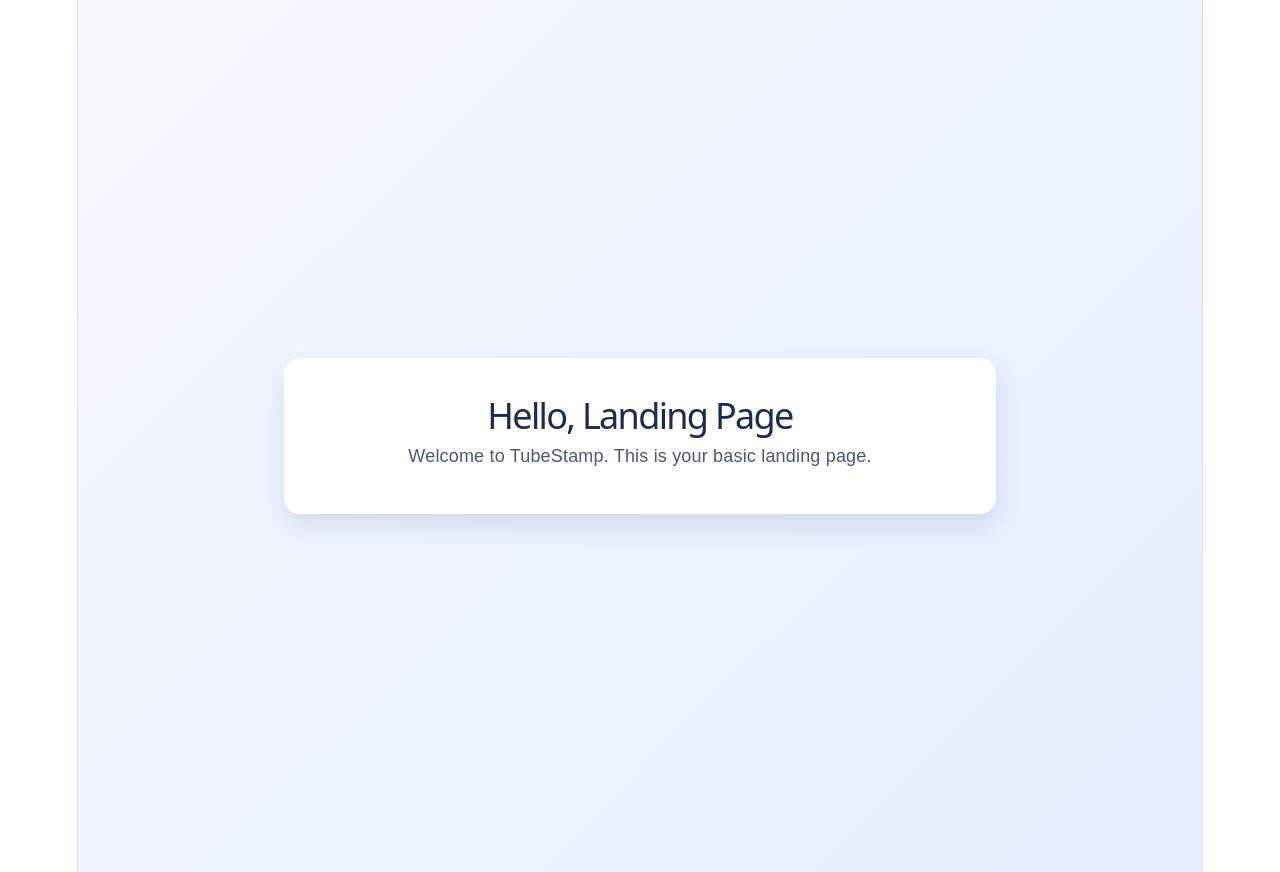
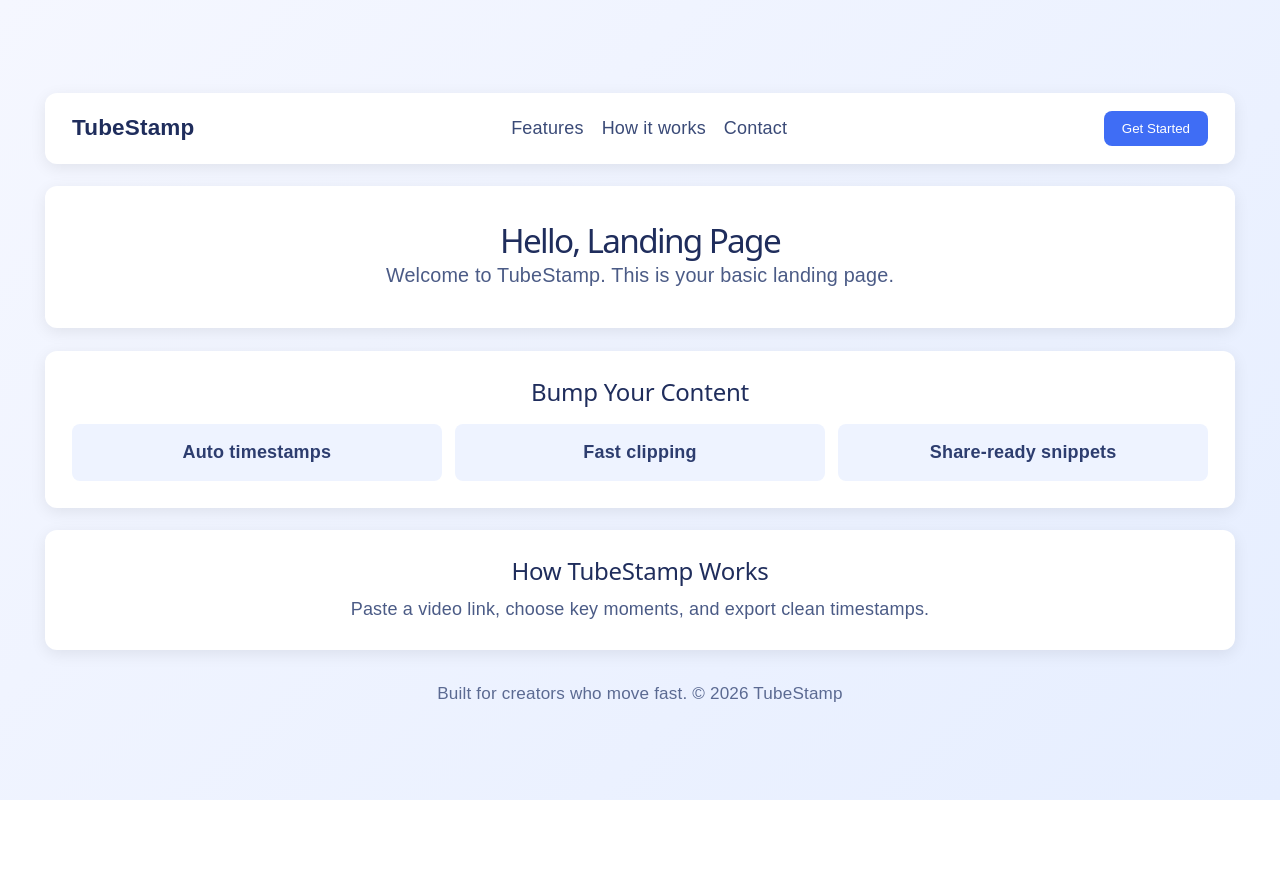
Before and after one commit to KwandileMgenge/tubestampprod, a React (Vite) app: page / in a window 1280 px wide. After the commit the page ends 800 px from the top, so only its background shows below. Built offline with nearby package versions, Linux system fonts and the light colour scheme.

Commit message:
All components rendered to the screen

```diff
--- a/src/index.css
+++ b/src/index.css
@@ -55,11 +55,9 @@
 }
 
 #root {
-  width: 1126px;
-  max-width: 100%;
-  margin: 0 auto;
+  width: 100%;
+  margin: 0;
   text-align: center;
-  border-inline: 1px solid var(--border);
   min-height: 100svh;
   display: flex;
   flex-direction: column;
--- a/src/unAuth/components/BumpUps.css
+++ b/src/unAuth/components/BumpUps.css
@@ -0,0 +1,26 @@
+.bump-ups {
+  background-color: #ffffff;
+  border-radius: 12px;
+  padding: 1.5rem;
+  box-shadow: 0 4px 16px rgba(0, 0, 0, 0.08);
+}
+
+.bump-ups h2 {
+  margin: 0 0 1rem;
+  color: #1f2d5c;
+}
+
+.bump-grid {
+  display: grid;
+  grid-template-columns: repeat(3, minmax(0, 1fr));
+  gap: 0.75rem;
+}
+
+.bump-item {
+  background-color: #eef3ff;
+  border-radius: 8px;
+  padding: 0.85rem;
+  text-align: center;
+  color: #2d3d6f;
+  font-weight: 600;
+}
--- a/src/unAuth/components/BumpUps.jsx
+++ b/src/unAuth/components/BumpUps.jsx
@@ -0,0 +1,16 @@
+import "./BumpUps.css";
+
+const BumpUps = () => {
+  return (
+    <section className="bump-ups" id="features">
+      <h2>Bump Your Content</h2>
+      <div className="bump-grid">
+        <article className="bump-item">Auto timestamps</article>
+        <article className="bump-item">Fast clipping</article>
+        <article className="bump-item">Share-ready snippets</article>
+      </div>
+    </section>
+  );
+};
+
+export default BumpUps;
--- a/src/unAuth/components/Footer.css
+++ b/src/unAuth/components/Footer.css
@@ -0,0 +1,10 @@
+.footer {
+  text-align: center;
+  color: #5b6a92;
+  padding: 0.5rem 0 0;
+}
+
+.footer p {
+  margin: 0;
+  font-size: 0.95rem;
+}
--- a/src/unAuth/components/Footer.jsx
+++ b/src/unAuth/components/Footer.jsx
@@ -0,0 +1,11 @@
+import "./Footer.css";
+
+const Footer = () => {
+  return (
+    <footer className="footer" id="contact">
+      <p>Built for creators who move fast. © 2026 TubeStamp</p>
+    </footer>
+  );
+};
+
+export default Footer;
--- a/src/unAuth/components/LandingPage.css
+++ b/src/unAuth/components/LandingPage.css
@@ -1,30 +1,55 @@
 .landing-page {
   min-height: 100vh;
+  width: 100%;
+  padding: 2.5rem;
+  background: linear-gradient(135deg, #f5f7ff 0%, #e6eeff 100%);
+  font-family: Arial, sans-serif;
   display: flex;
   align-items: center;
   justify-content: center;
-  padding: 2rem;
-  background: linear-gradient(135deg, #f5f7ff 0%, #e6eeff 100%);
-  font-family: Arial, sans-serif;
+  box-sizing: border-box;
+}
+
+.landing-container {
+  width: 100%;
+  max-width: 1200px;
+  margin: 0 auto;
+  display: flex;
+  flex-direction: column;
+  gap: 1.25rem;
 }
 
 .landing-card {
-  width: min(100%, 640px);
+  width: 100%;
+  box-sizing: border-box;
   background-color: #ffffff;
-  border-radius: 16px;
-  padding: 2.5rem 2rem;
-  text-align: center;
-  box-shadow: 0 12px 28px rgba(14, 30, 84, 0.12);
+  border-radius: 12px;
+  padding: 2.25rem 2rem;
+  box-shadow: 0 4px 16px rgba(0, 0, 0, 0.08);
 }
 
 .landing-card h1 {
-  margin: 0 0 0.75rem;
-  font-size: 2rem;
-  color: #1b2a57;
+  margin: 0 0 0.5rem;
+  font-size: 1.85rem;
+  color: #1f2d5c;
 }
 
 .landing-card p {
   margin: 0;
-  font-size: 1rem;
-  color: #4a5678;
+  font-size: 1.1rem;
+  color: #4b5b86;
 }
+
+@media (max-width: 768px) {
+  .landing-page {
+    padding: 1rem;
+  }
+
+  .landing-container {
+    width: 100%;
+  }
+
+  .landing-card {
+    padding: 1.5rem 1.25rem;
+  }
+}
--- a/src/unAuth/components/LandingPage.jsx
+++ b/src/unAuth/components/LandingPage.jsx
@@ -1,12 +1,22 @@
 import "./LandingPage.css";
+import NavBar from "./NavBar";
+import BumpUps from "./BumpUps";
+import Timestamp from "./Timestamp";
+import Footer from "./Footer";
 
 const LandingPage = () => {
   return (
     <main className="landing-page">
-      <section className="landing-card">
-        <h1>Hello, Landing Page</h1>
-        <p>Welcome to TubeStamp. This is your basic landing page.</p>
-      </section>
+      <div className="landing-container">
+        <NavBar />
+        <section className="landing-card">
+          <h1>Hello, Landing Page</h1>
+          <p>Welcome to TubeStamp. This is your basic landing page.</p>
+        </section>
+        <BumpUps />
+        <Timestamp />
+        <Footer />
+      </div>
     </main>
   );
 };
--- a/src/unAuth/components/NavBar.css
+++ b/src/unAuth/components/NavBar.css
@@ -0,0 +1,36 @@
+.nav-bar {
+  display: flex;
+  align-items: center;
+  justify-content: space-between;
+  gap: 1rem;
+  padding: 1rem 1.5rem;
+  background-color: #ffffff;
+  border-radius: 12px;
+  box-shadow: 0 4px 16px rgba(0, 0, 0, 0.08);
+}
+
+.nav-brand {
+  font-size: 1.25rem;
+  font-weight: 700;
+  color: #1f2d5c;
+}
+
+.nav-links {
+  display: flex;
+  gap: 1rem;
+}
+
+.nav-links a {
+  color: #3a4a77;
+  text-decoration: none;
+  font-weight: 500;
+}
+
+.nav-btn {
+  border: none;
+  background-color: #3f6df5;
+  color: #ffffff;
+  padding: 0.55rem 1rem;
+  border-radius: 8px;
+  cursor: pointer;
+}
--- a/src/unAuth/components/NavBar.jsx
+++ b/src/unAuth/components/NavBar.jsx
@@ -0,0 +1,19 @@
+import "./NavBar.css";
+
+const NavBar = () => {
+  return (
+    <header className="nav-bar">
+      <div className="nav-brand">TubeStamp</div>
+      <nav className="nav-links">
+        <a href="#features">Features</a>
+        <a href="#how-it-works">How it works</a>
+        <a href="#contact">Contact</a>
+      </nav>
+      <button className="nav-btn" type="button">
+        Get Started
+      </button>
+    </header>
+  );
+};
+
+export default NavBar;
--- a/src/unAuth/components/Timestamp.css
+++ b/src/unAuth/components/Timestamp.css
@@ -0,0 +1,16 @@
+.timestamp {
+  background-color: #ffffff;
+  border-radius: 12px;
+  padding: 1.5rem;
+  box-shadow: 0 4px 16px rgba(0, 0, 0, 0.08);
+}
+
+.timestamp h2 {
+  margin: 0 0 0.6rem;
+  color: #1f2d5c;
+}
+
+.timestamp p {
+  margin: 0;
+  color: #4b5b86;
+}
--- a/src/unAuth/components/Timestamp.jsx
+++ b/src/unAuth/components/Timestamp.jsx
@@ -0,0 +1,12 @@
+import "./Timestamp.css";
+
+const Timestamp = () => {
+  return (
+    <section className="timestamp" id="how-it-works">
+      <h2>How TubeStamp Works</h2>
+      <p>Paste a video link, choose key moments, and export clean timestamps.</p>
+    </section>
+  );
+};
+
+export default Timestamp;
```
